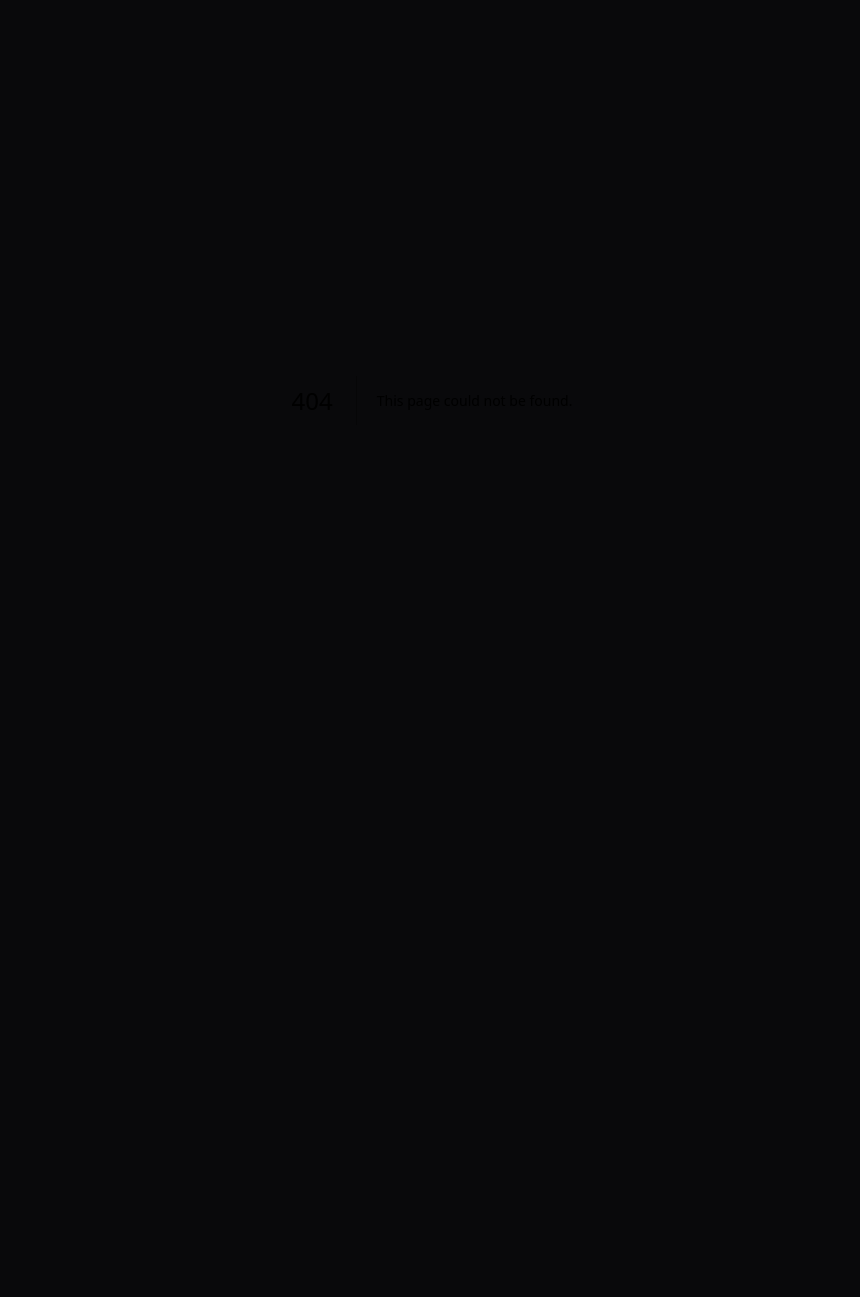
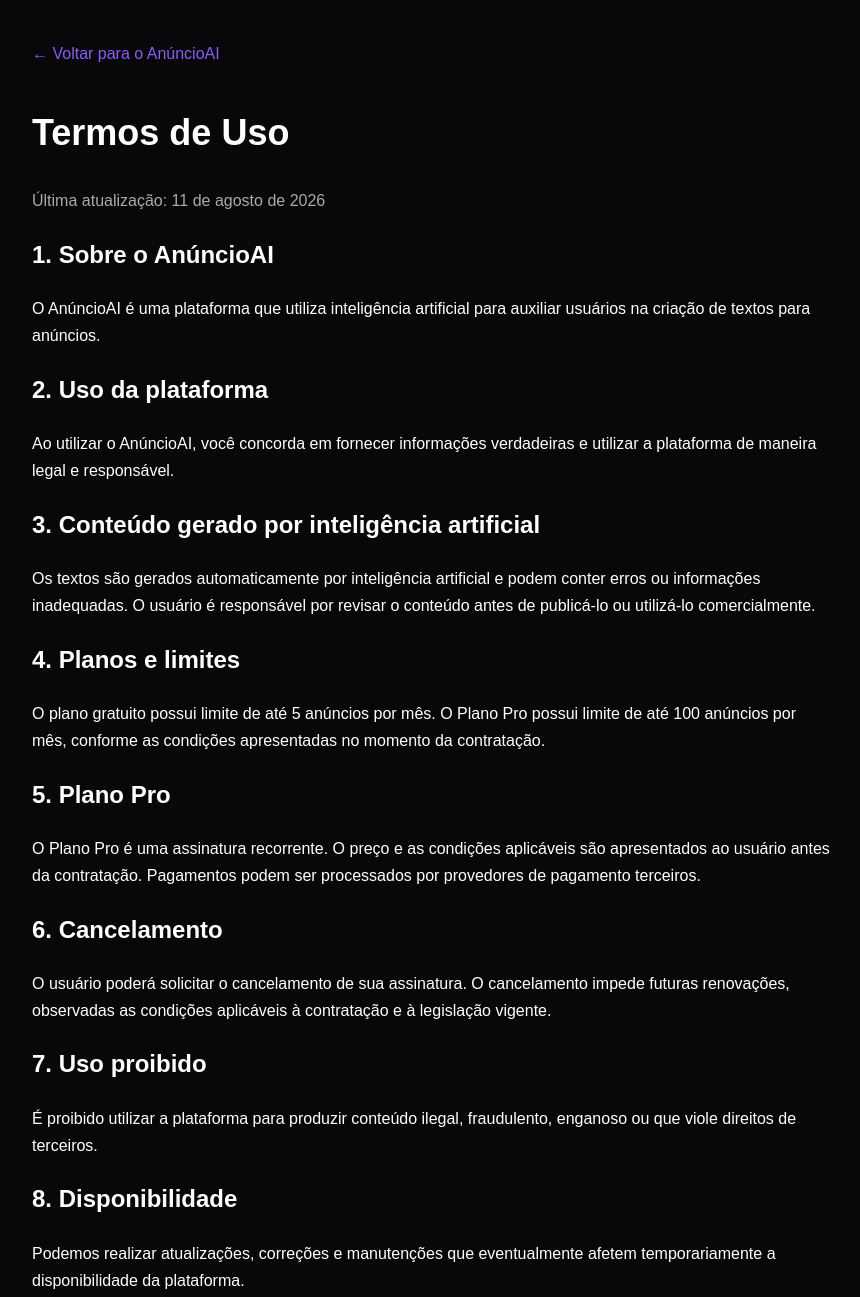
Before and after one commit to guilhermesilvabr123456-creator/anuncio-ai, a Next.js app: page /termos in a window 1280 px wide. Before the commit this address had no page. Shown: the top 1297 px of the page, without its empty margins (208-1068 px from the left). Before the commit the page ends 800 px from the top, so only its background shows below. Built offline with nearby package versions, Linux system fonts and the light colour scheme.

Commit message:
Create page.js

```diff
--- /dev/null
+++ b/app/termos/page.js
@@ -0,0 +1,109 @@
+export const metadata = {
+  title: "Termos de Uso | AnúncioAI",
+  description: "Termos de Uso da plataforma AnúncioAI",
+};
+
+export default function Termos() {
+  return (
+    <main
+      style={{
+        minHeight: "100vh",
+        background: "#08080b",
+        color: "#ffffff",
+        padding: "40px 20px",
+        fontFamily: "Arial, sans-serif",
+      }}
+    >
+      <div
+        style={{
+          maxWidth: "800px",
+          margin: "0 auto",
+          lineHeight: "1.7",
+        }}
+      >
+        <a
+          href="/"
+          style={{
+            color: "#8b5cf6",
+            textDecoration: "none",
+          }}
+        >
+          ← Voltar para o AnúncioAI
+        </a>
+
+        <h1 style={{ fontSize: "36px", marginTop: "35px" }}>
+          Termos de Uso
+        </h1>
+
+        <p style={{ color: "#aaa" }}>
+          Última atualização: 11 de agosto de 2026
+        </p>
+
+        <h2>1. Sobre o AnúncioAI</h2>
+        <p>
+          O AnúncioAI é uma plataforma que utiliza inteligência artificial
+          para auxiliar usuários na criação de textos para anúncios.
+        </p>
+
+        <h2>2. Uso da plataforma</h2>
+        <p>
+          Ao utilizar o AnúncioAI, você concorda em fornecer informações
+          verdadeiras e utilizar a plataforma de maneira legal e responsável.
+        </p>
+
+        <h2>3. Conteúdo gerado por inteligência artificial</h2>
+        <p>
+          Os textos são gerados automaticamente por inteligência artificial
+          e podem conter erros ou informações inadequadas. O usuário é
+          responsável por revisar o conteúdo antes de publicá-lo ou utilizá-lo
+          comercialmente.
+        </p>
+
+        <h2>4. Planos e limites</h2>
+        <p>
+          O plano gratuito possui limite de até 5 anúncios por mês. O Plano
+          Pro possui limite de até 100 anúncios por mês, conforme as condições
+          apresentadas no momento da contratação.
+        </p>
+
+        <h2>5. Plano Pro</h2>
+        <p>
+          O Plano Pro é uma assinatura recorrente. O preço e as condições
+          aplicáveis são apresentados ao usuário antes da contratação.
+          Pagamentos podem ser processados por provedores de pagamento
+          terceiros.
+        </p>
+
+        <h2>6. Cancelamento</h2>
+        <p>
+          O usuário poderá solicitar o cancelamento de sua assinatura. O
+          cancelamento impede futuras renovações, observadas as condições
+          aplicáveis à contratação e à legislação vigente.
+        </p>
+
+        <h2>7. Uso proibido</h2>
+        <p>
+          É proibido utilizar a plataforma para produzir conteúdo ilegal,
+          fraudulento, enganoso ou que viole direitos de terceiros.
+        </p>
+
+        <h2>8. Disponibilidade</h2>
+        <p>
+          Podemos realizar atualizações, correções e manutenções que
+          eventualmente afetem temporariamente a disponibilidade da
+          plataforma.
+        </p>
+
+        <h2>9. Alterações destes termos</h2>
+        <p>
+          Estes Termos de Uso poderão ser atualizados para refletir mudanças
+          na plataforma ou requisitos legais.
+        </p>
+
+        <p style={{ marginTop: "50px", color: "#888" }}>
+          © 2026 AnúncioAI
+        </p>
+      </div>
+    </main>
+  );
+}
```
